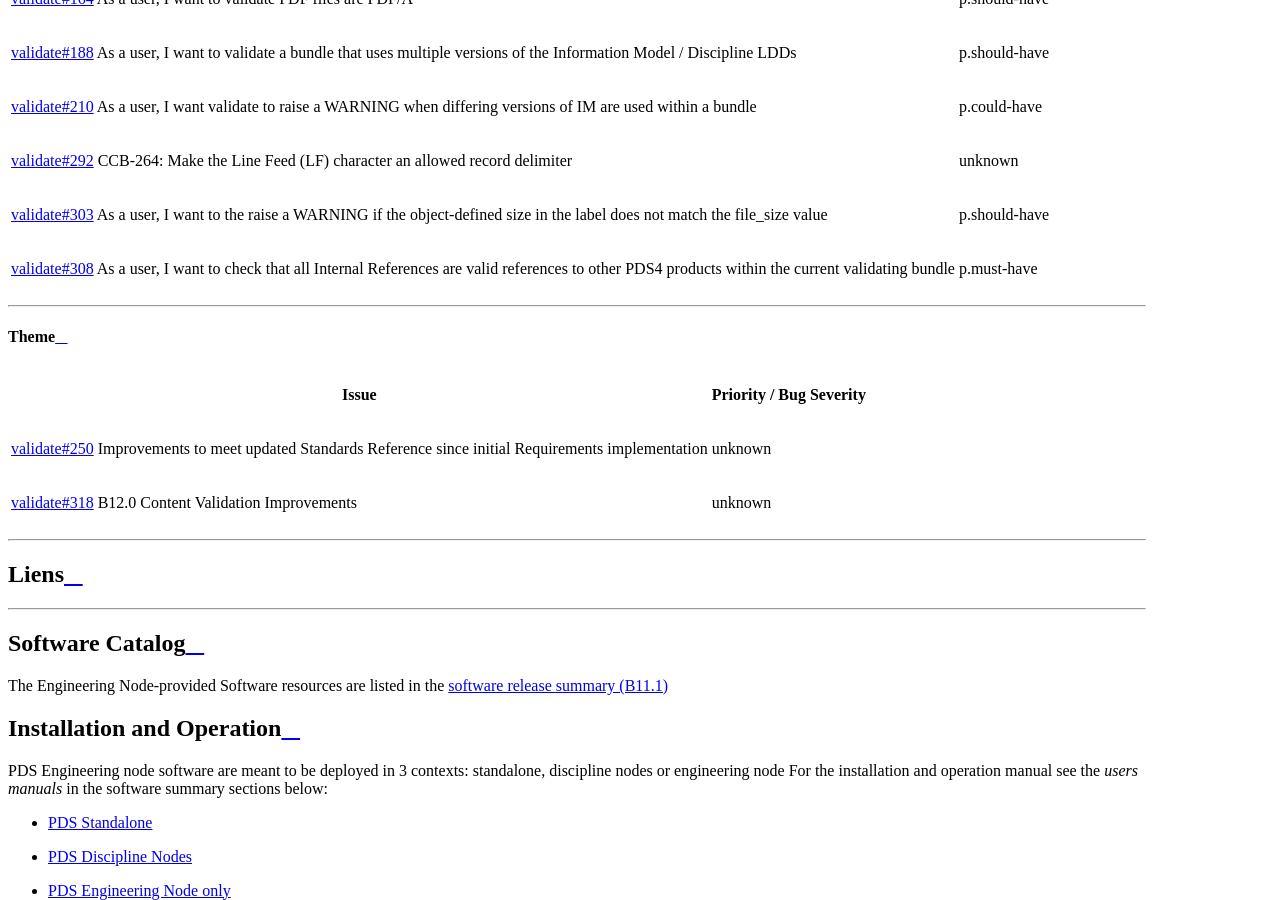
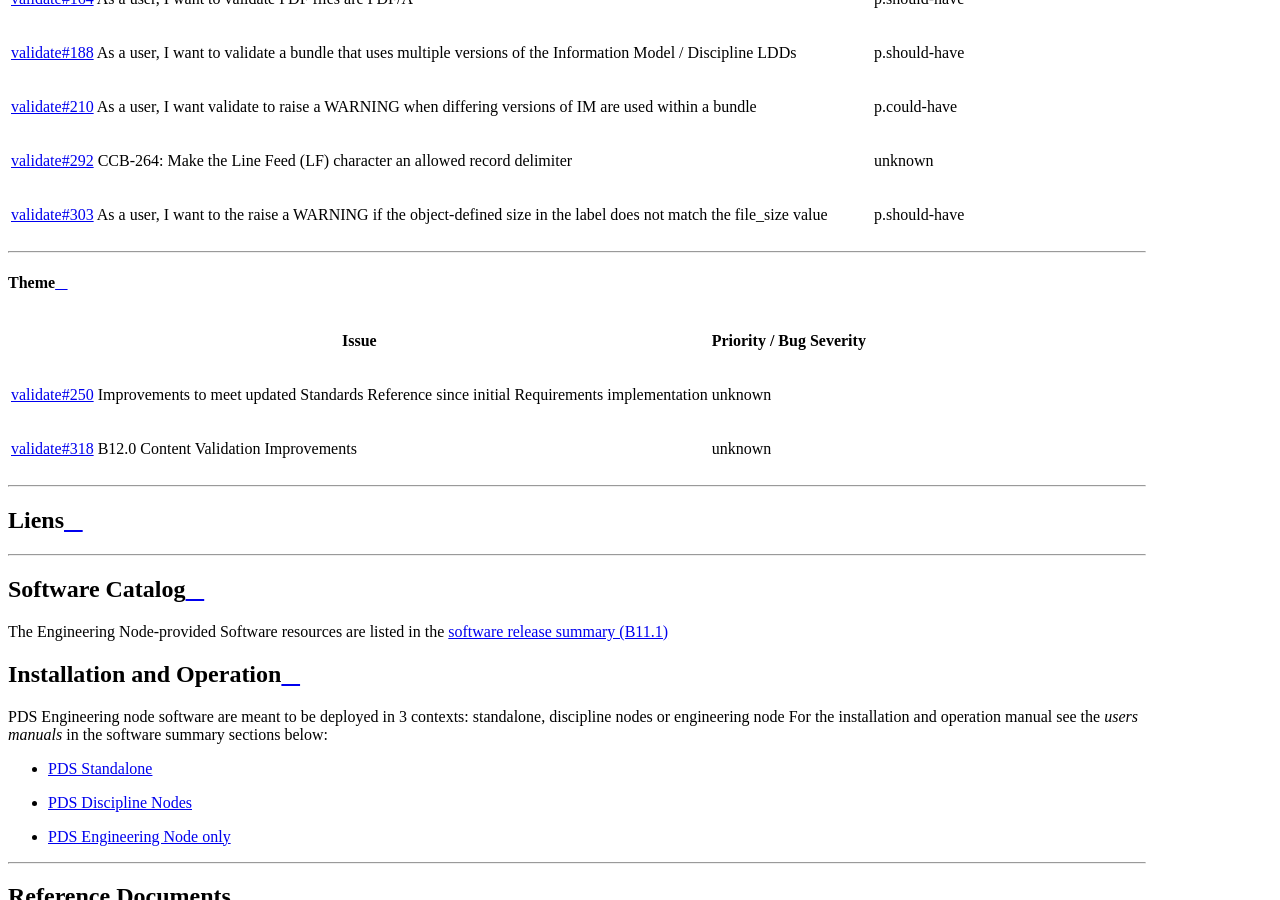
Before and after one commit to NASA-PDS/nasa-pds.github.io, a Sphinx documentation site: the page built from docs/source/releases/11.1/rdd.rst, in a window 1280 px wide and 900 px high, scrolled down 21524 px. Built offline with Sphinx 7.4.7 and the Read the Docs theme 2.0.0, drawn with Linux system fonts in a browser that asks for light colours; pages that are not in the unit, such as notebooks, are missing from menus.

Commit message:
Minor update to layout

```diff
--- a/docs/source/releases/11.1/rdd.rst
+++ b/docs/source/releases/11.1/rdd.rst
@@ -1090,8 +1090,7 @@ Requirement
 +------------------------------------------------------------------------------------------------------------------------------------------------------------------+--------------------------+
 |`validate#303`_ As a user, I want to the raise a WARNING if the object-defined size in the label does not match the file_size value                               |p.should-have             |
 +------------------------------------------------------------------------------------------------------------------------------------------------------------------+--------------------------+
-|`validate#308`_ As a user, I want to check that all Internal References are valid references to other PDS4 products within the current validating bundle          |p.must-have               |
-+------------------------------------------------------------------------------------------------------------------------------------------------------------------+--------------------------+
+
 ----
 
 Theme
```
